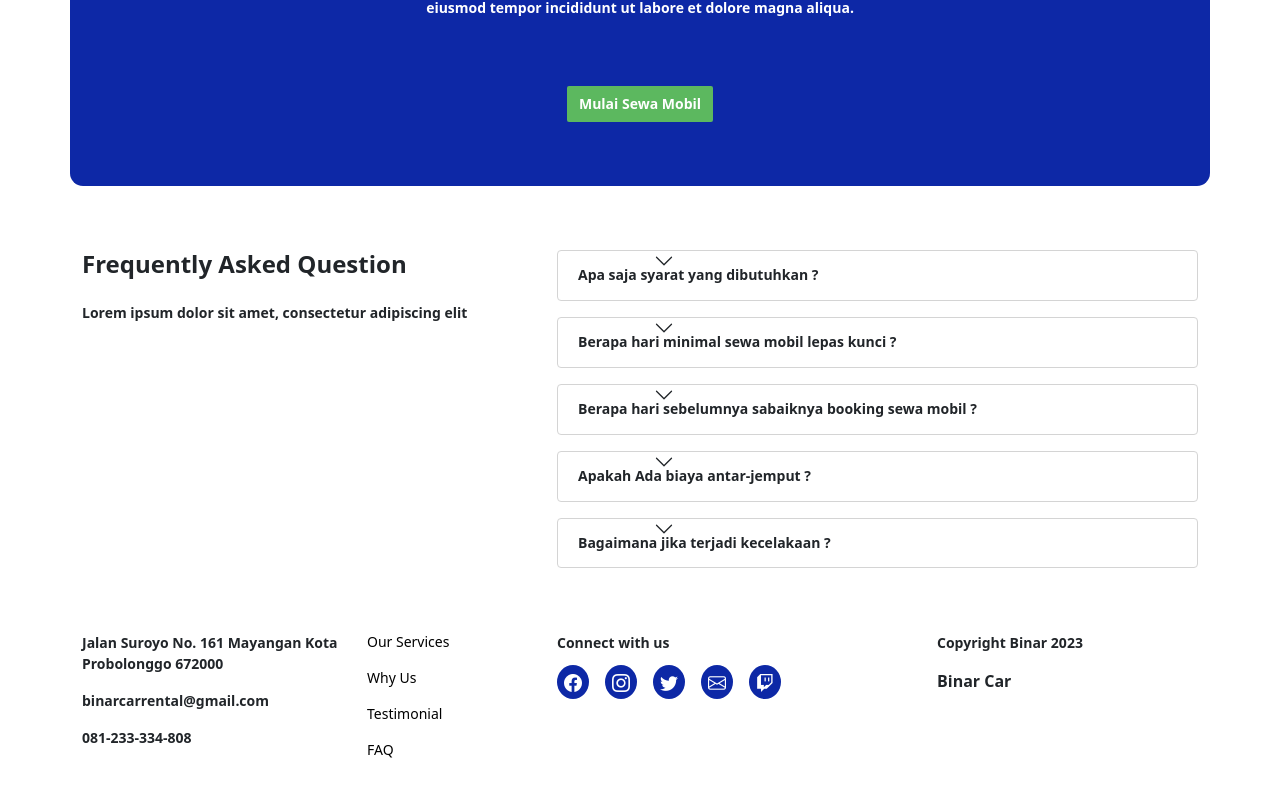
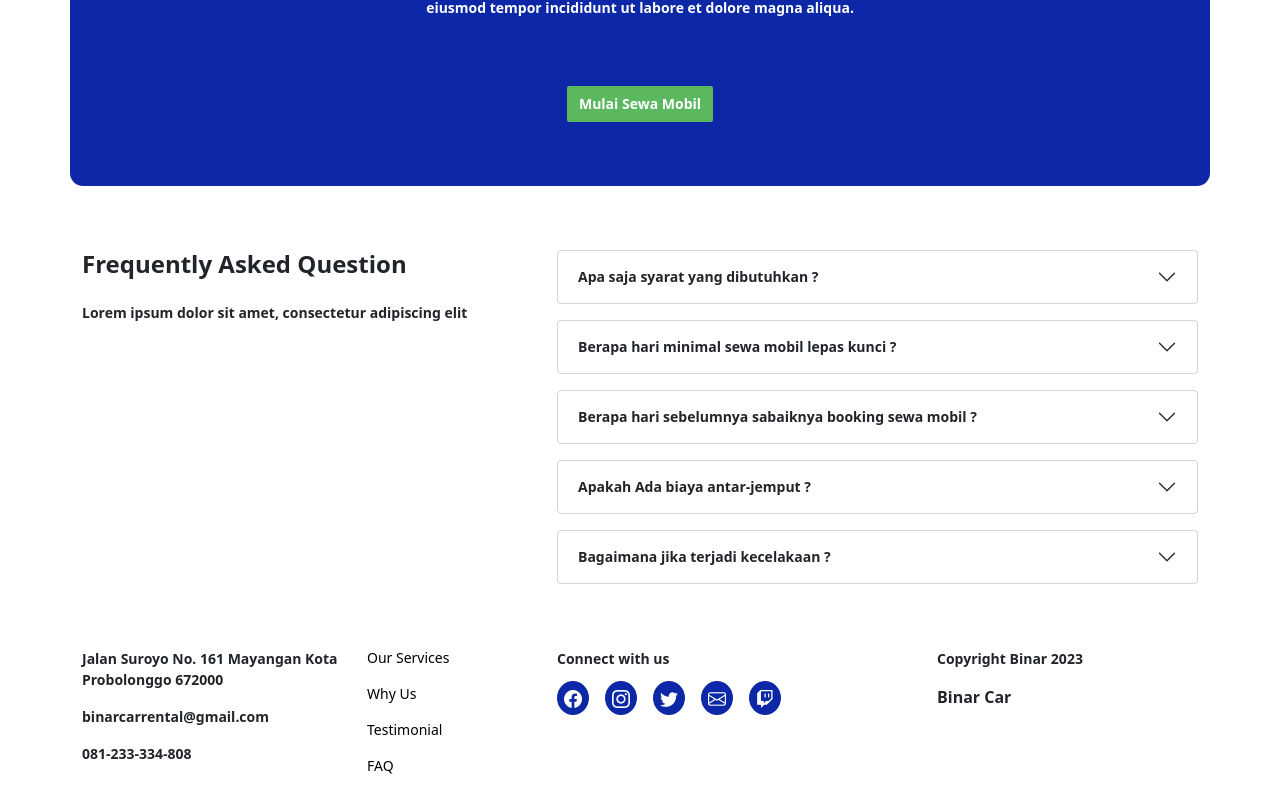
Before and after one commit to apridew/23001028-14-kelompok1-car-rental-platinum, a React (Vite) app: page / in a window 1280 px wide. Shown: the part 1929-2737 px from the top of the page. Built offline with nearby package versions, Linux system fonts and the light colour scheme; what @react-pdf/renderer would draw is missing.

Commit message:
fix accordion icon

```diff
--- a/src/components/OrderPayment/style.css
+++ b/src/components/OrderPayment/style.css
@@ -102,7 +102,7 @@
   background: #35b0a733;
 }
 
-.accordion-button::after {
+#order-payment .accordion-button::after {
   position: absolute;
   top: 0;
   left: 15%;
```
